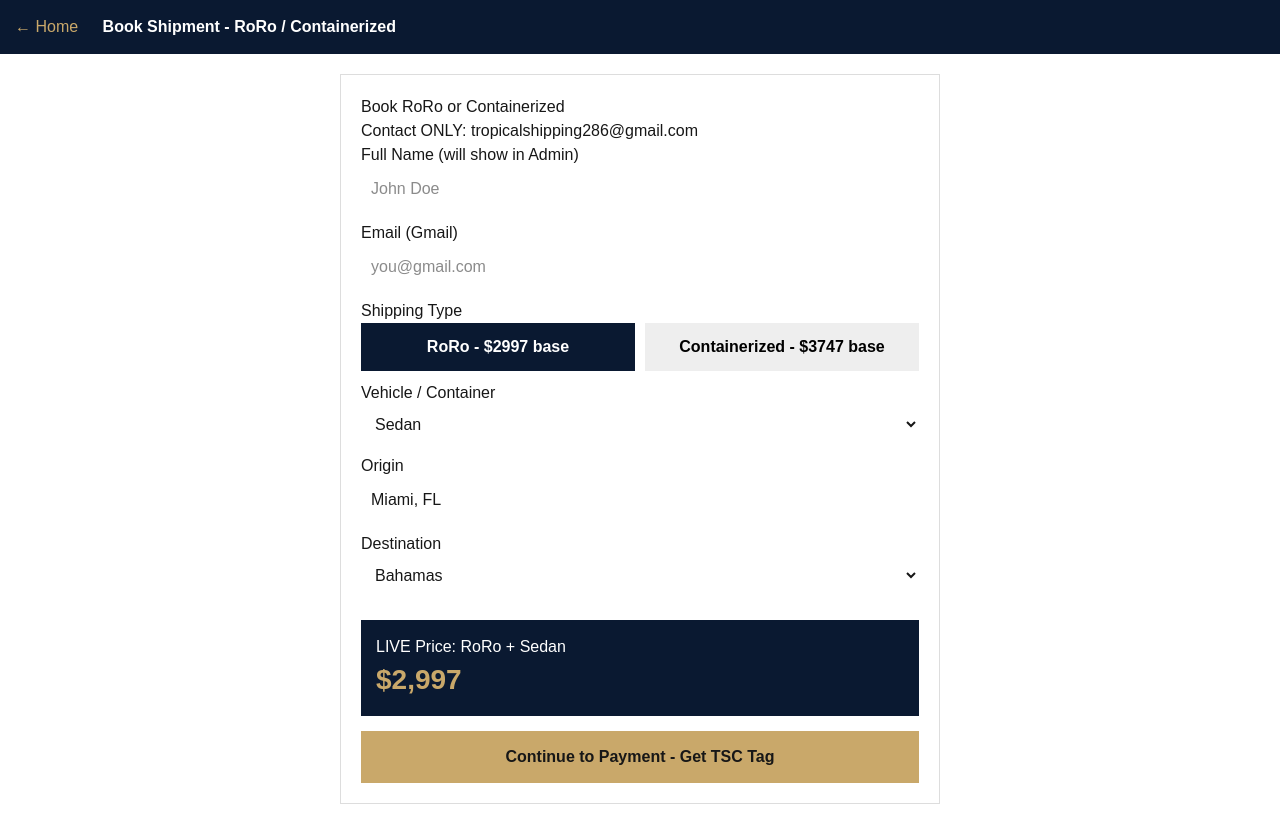
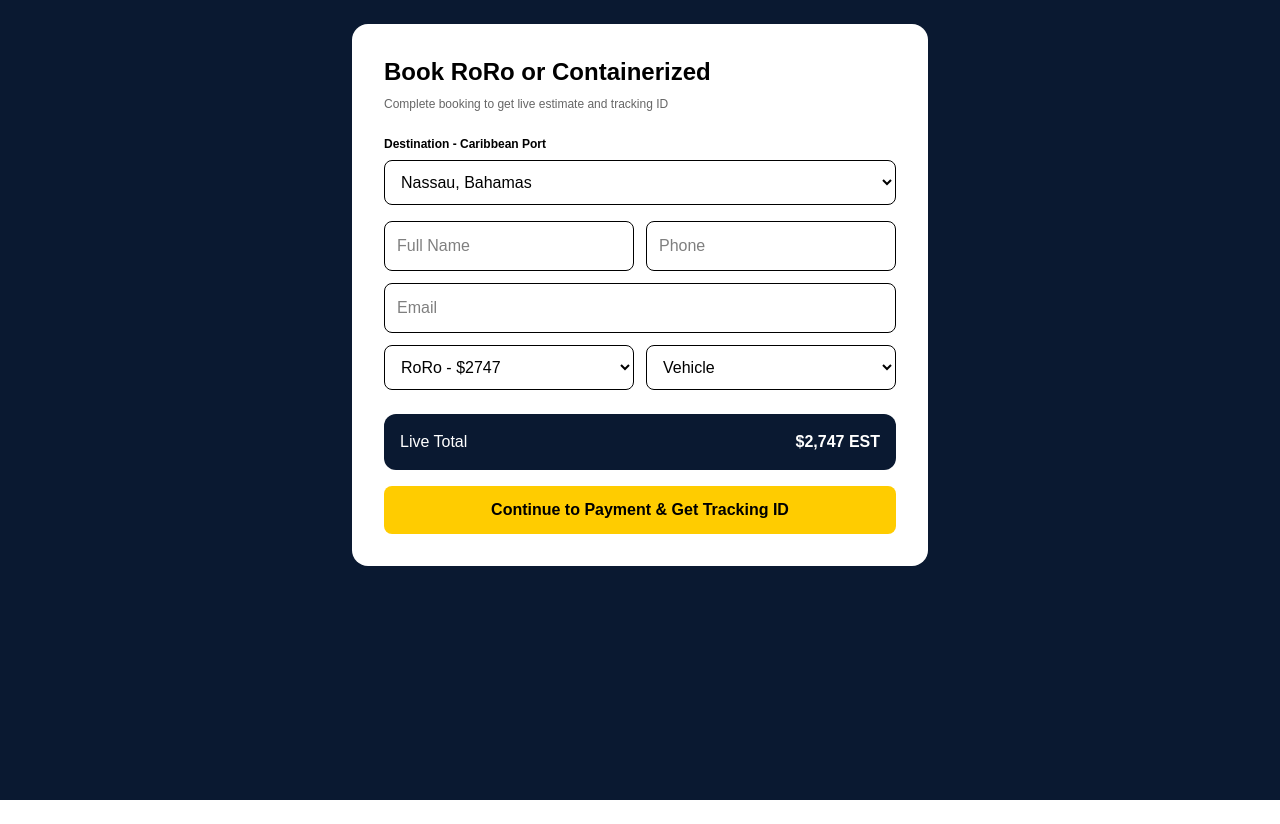
Before and after one commit to adeogunsolomon26-prog/tropical-shipping, a Next.js app: page /book in a window 1280 px wide. After the commit the page ends 800 px from the top, so only its background shows below. Built offline with nearby package versions, Linux system fonts and the light colour scheme.

Commit message:
PRO: 20 ports, clean payment no WhatsApp, pro tracking

```diff
--- a/src/app/book/page.tsx
+++ b/src/app/book/page.tsx
@@ -1,46 +1,41 @@
-"use client";
-import { useState } from "react";
+'use client'
+import { useState } from 'react'
+import { useRouter } from 'next/navigation'
+
+const PORTS = [
+"Nassau, Bahamas","Freeport, Bahamas","Kingston, Jamaica","Montego Bay, Jamaica","Port-au-Prince, Haiti","Santo Domingo, Dominican Republic","San Juan, Puerto Rico","St Thomas, USVI","St Croix, USVI","Road Town, Tortola BVI","St John's, Antigua","Bridgetown, Barbados","Port of Spain, Trinidad & Tobago","St George's, Grenada","Castries, St Lucia","Kingstown, St Vincent","Roseau, Dominica","Basseterre, St Kitts & Nevis","Providenciales, Turks & Caicos","Oranjestad, Aruba"
+]
+
 export default function Book(){
-const [type,setType]=useState("RoRo");
-const [vehicle,setVehicle]=useState("Sedan");
-const [name,setName]=useState("");
-const [email,setEmail]=useState("");
-const [origin,setOrigin]=useState("Miami, FL");
-const [dest,setDest]=useState("Bahamas");
-const base = type==="RoRo"? 2997 : 3747;
-const extra = vehicle==="SUV"?400:vehicle==="Truck"?800:vehicle==="Container 20ft"?0:vehicle==="Container 40ft"?1200:0;
-const total = base + extra;
-function submit(e:any){
-e.preventDefault();
-const code="TSC-"+Math.floor(100000+Math.random()*900000);
-const data={code,name,email,type,vehicle,origin,dest,amount:total,status:0,paid:false,date:new Date().toISOString()};
-const all=JSON.parse(localStorage.getItem("shipments")||"[]"); all.push(data); localStorage.setItem("shipments",JSON.stringify(all)); localStorage.setItem("lastCode",code);
-window.location.href="/payment?code="+code;
+  const router = useRouter()
+  const [dest, setDest] = useState(PORTS[0])
+  return (
+    <div className="min-h-screen bg-[#0a1931] p-6">
+      <div className="max-w-xl mx-auto bg-white rounded-2xl p-8 text-black">
+        <h1 className="text-2xl font-black">Book RoRo or Containerized</h1>
+        <p className="text-xs opacity-60 mt-2">Complete booking to get live estimate and tracking ID</p>
+
+        <label className="block mt-6 text-xs font-bold">Destination - Caribbean Port</label>
+        <select value={dest} onChange={e=>setDest(e.target.value)} className="w-full mt-2 p-3 border rounded-lg bg-white">
+          {PORTS.map(p=> <option key={p}>{p}</option>)}
+        </select>
+
+        <div className="grid grid-cols-2 gap-3 mt-4">
+          <input placeholder="Full Name" className="p-3 border rounded-lg" />
+          <input placeholder="Phone" className="p-3 border rounded-lg" />
+        </div>
+        <input placeholder="Email" className="w-full p-3 border rounded-lg mt-3" />
+        <div className="grid grid-cols-2 gap-3 mt-3">
+          <select className="p-3 border rounded-lg"><option>RoRo - $2747</option><option>Container 20ft - $4200</option><option>Container 40ft - $6200</option></select>
+          <select className="p-3 border rounded-lg"><option>Vehicle</option><option>Personal Effects</option><option>Commercial</option></select>
+        </div>
+
+        <div className="mt-6 bg-[#0a1931] text-white p-4 rounded-xl flex justify-between">
+          <span>Live Total</span><span className="font-black">$2,747 EST</span>
+        </div>
+
+        <button onClick={()=>router.push('/payment')} className="w-full mt-4 bg-[#ffcc00] py-3 font-black rounded-lg">Continue to Payment & Get Tracking ID</button>
+      </div>
+    </div>
+  )
 }
-return(<div>
-<header style={{background:"#0A1931",padding:15,color:"white"}}><a href="/" style={{color:"#C9A86A"}}>← Home</a> <span style={{marginLeft:20,fontWeight:"bold"}}>Book Shipment - RoRo / Containerized</span></header>
-<div style={{maxWidth:600,margin:"20px auto",padding:20,border:"1px solid #ddd"}}>
-<h2>Book RoRo or Containerized</h2>
-<p>Contact ONLY: tropicalshipping286@gmail.com</p>
-<form onSubmit={submit}>
-<label>Full Name (will show in Admin)</label><br/><input required value={name} onChange={e=>setName(e.target.value)} style={{width:"100%",padding:10,marginBottom:10}} placeholder="John Doe"/><br/>
-<label>Email (Gmail)</label><br/><input required type="email" value={email} onChange={e=>setEmail(e.target.value)} style={{width:"100%",padding:10,marginBottom:10}} placeholder="you@gmail.com"/><br/>
-<label>Shipping Type</label><br/>
-<div style={{display:"flex",gap:10,marginBottom:10}}>
-<button type="button" onClick={()=>setType("RoRo")} style={{flex:1,padding:12,background:type==="RoRo"?"#0A1931":"#eee",color:type==="RoRo"?"white":"black",border:"none",fontWeight:"bold"}}>RoRo - $2997 base</button>
-<button type="button" onClick={()=>setType("Containerized")} style={{flex:1,padding:12,background:type==="Containerized"?"#0A1931":"#eee",color:type==="Containerized"?"white":"black",border:"none",fontWeight:"bold"}}>Containerized - $3747 base</button>
-</div>
-<label>Vehicle / Container</label><br/>
-<select value={vehicle} onChange={e=>setVehicle(e.target.value)} style={{width:"100%",padding:10,marginBottom:10}}>
-<option>Sedan</option><option>SUV (+$400)</option><option>Truck (+$800)</option><option>Container 20ft</option><option>Container 40ft (+$1200)</option>
-</select><br/>
-<label>Origin</label><br/><input value={origin} onChange={e=>setOrigin(e.target.value)} style={{width:"100%",padding:10,marginBottom:10}}/><br/>
-<label>Destination</label><br/>
-<select value={dest} onChange={e=>setDest(e.target.value)} style={{width:"100%",padding:10,marginBottom:10}}>
-<option>Bahamas</option><option>Jamaica</option><option>Barbados</option><option>Trinidad</option><option>Guyana</option><option>Antigua</option>
-</select><br/>
-<div style={{background:"#0A1931",color:"white",padding:15,margin:"15px 0"}}><div>LIVE Price: {type} + {vehicle}</div><div style={{fontSize:28,fontWeight:"bold",color:"#C9A86A"}}>${total.toLocaleString()}</div></div>
-<button type="submit" style={{width:"100%",padding:14,background:"#C9A86A",border:"none",fontWeight:"bold",fontSize:16}}>Continue to Payment - Get TSC Tag</button>
-</form>
-</div>
-</div>)}
--- a/src/app/payment/page.tsx
+++ b/src/app/payment/page.tsx
@@ -1,42 +1,34 @@
-"use client";
-import { useEffect, useState } from "react";
 export default function Payment(){
-const [data,setData]=useState<any>(null);
-const [code,setCode]=useState("");
-useEffect(()=>{
-const p=new URLSearchParams(window.location.search).get("code")||localStorage.getItem("lastCode")||"";
-setCode(p);
-const all=JSON.parse(localStorage.getItem("shipments")||"[]");
-const f=all.find((s:any)=>s.code===p) || all[all.length-1];
-if(f) setData(f);
-},[]);
-function paid(){
-const all=JSON.parse(localStorage.getItem("shipments")||"[]");
-const idx=all.findIndex((s:any)=>s.code===code);
-if(idx>=0){all[idx].paid=true; all[idx].name=data.name; localStorage.setItem("shipments",JSON.stringify(all));}
-window.location.href="/thank-you?code="+code;
+  const methods = [
+    {name:"Bank Transfer", desc:"ACH / Wire - Recipient name shown in app"},
+    {name:"Zelle", desc:"Fast - Ask for Zelle Tag"},
+    {name:"Chime", desc:"Instant - Ask for Chime Tag"},
+    {name:"PayPal", desc:"Secure - Ask for PayPal Tag"},
+    {name:"CashApp", desc:"Instant - Ask for $Cashtag"},
+  ]
+  return (
+    <div className="min-h-screen bg-[#f5f5f5] p-6">
+      <div className="max-w-xl mx-auto">
+        <h1 className="text-2xl font-black text-black">Complete Payment</h1>
+        <p className="text-sm opacity-60 text-black mt-1">Your tracking ID will activate after payment confirmation.</p>
+
+        <div className="mt-6 space-y-3">
+          {methods.map(m=>(
+            <div key={m.name} className="bg-white p-4 rounded-xl border flex justify-between items-center">
+              <div><p className="font-bold text-black">{m.name}</p><p className="text-xs opacity-60 text-black">{m.desc}</p></div>
+              <span className="text-xs bg-black text-white px-3 py-1 rounded">Tag on Request</span>
+            </div>
+          ))}
+        </div>
+
+        <div className="mt-6 bg-white p-6 rounded-xl">
+          <h3 className="font-bold text-black">Message Support for Payment Tag</h3>
+          <input placeholder="Your Email" className="w-full mt-3 p-3 border rounded-lg text-black" />
+          <textarea placeholder="I need payment tag for TSC-VEH-001" className="w-full mt-3 p-3 border rounded-lg text-black" rows={3}></textarea>
+          <button className="w-full mt-3 bg-[#0a1931] text-white py-3 rounded-lg font-bold">Send Message</button>
+          <p className="text-[11px] opacity-50 text-black mt-3 text-center">Recipient name appears outside/in your banking app before you confirm. Do not share OTP.</p>
+        </div>
+      </div>
+    </div>
+  )
 }
-if(!data) return <div style={{padding:20}}>Loading... No booking found. <a href="/book">Book again</a></div>;
-return(<div>
-<header style={{background:"#0A1931",padding:15,color:"white"}}><a href="/" style={{color:"#C9A86A"}}>← Home</a> <span style={{marginLeft:20}}>Payment - ONLY Gmail</span></header>
-<div style={{maxWidth:600,margin:"20px auto",padding:20,border:"1px solid #ddd"}}>
-<h2>Payment for {data.code}</h2>
-<div style={{background:"#f9f9f9",padding:15,marginBottom:15}}>
-<p><b>Name:</b> {data.name} (saved to Admin)</p>
-<p><b>Type:</b> {data.type} - {data.vehicle}</p>
-<p><b>Route:</b> {data.origin} → {data.dest}</p>
-<p style={{fontSize:24,fontWeight:"bold"}}>Amount: ${data.amount.toLocaleString()}</p>
-<p style={{background:"#0A1931",color:"#C9A86A",padding:10,textAlign:"center",fontWeight:"bold"}}>TAG: {data.code}</p>
-</div>
-<div style={{border:"2px dashed #C9A86A",padding:15,marginBottom:15}}>
-<h3 style={{marginTop:0}}>Pay ONLY via Gmail:</h3>
-<p style={{fontSize:20,fontWeight:"bold"}}>tropicalshipping286@gmail.com</p>
-<p>Send payment confirmation + your TAG {data.code} to this Gmail ONLY. No WhatsApp.</p>
-<p>Include: Name, {data.type}, Vehicle: {data.vehicle}</p>
-<button onClick={()=>navigator.clipboard.writeText("tropicalshipping286@gmail.com")} style={{padding:8,background:"#eee",border:"1px solid #ccc"}}>Copy Gmail</button>
-</div>
-<button onClick={paid} style={{width:"100%",padding:16,background:"#0A1931",color:"white",border:"none",fontWeight:"bold",fontSize:16}}>I HAVE PAID - Confirm & Save My Name</button>
-<p style={{fontSize:12,color:"gray",marginTop:10}}>Clicking I HAVE PAID will save your name + RoRo/Container to Admin and show in tracking.</p>
-<div style={{marginTop:15,textAlign:"center"}}><a href={"/track?code="+code} style={{color:"#0A1931"}}>Track {data.code} - 0% to 100%</a></div>
-</div>
-</div>)}
--- a/src/app/track/page.tsx
+++ b/src/app/track/page.tsx
@@ -1,24 +1,25 @@
 'use client'
 import { useState } from 'react'
 
-export default function TrackPage() {
-  const [uploaded, setUploaded] = useState(false)
+export default function Track(){
+  const [file, setFile] = useState<File|null>(null)
   return (
     <div className="min-h-screen bg-[#0a1931] flex flex-col">
-      <div className="w-full h-[45vh] bg-black overflow-hidden">
-        <video autoPlay loop muted playsInline className="w-full h-full object-cover" style={{transform:'none'}}>
-          <source src="/ship-ocean.mp4" type="video/mp4" />
-        </video>
+      <div className="w-full h-[40vh] bg-black overflow-hidden">
+        <video autoPlay loop muted playsInline className="w-full h-full object-cover"><source src="/ship-ocean.mp4" /></video>
       </div>
-      <div className="flex-1 p-6 max-w-2xl mx-auto w-full">
-        <h1 className="text-white text-xl font-bold">Tracking: TSC-VEH-001</h1>
-        <div className="mt-6 h-2 bg-white/20 rounded-full overflow-hidden">
-          <div className="h-full bg-white w-[45%]"></div>
-        </div>
-        <div className="mt-8 bg-white rounded-xl p-6">
-          <h2 className="font-bold text-black">Please Upload: Import Permit</h2>
-          <input type="file" className="mt-4 w-full text-black" onChange={()=>setUploaded(true)} />
-          {uploaded && <p className="mt-4 text-green-600 font-bold">✓ Uploaded</p>}
+      <div className="max-w-xl mx-auto w-full p-6 -mt-12 relative">
+        <div className="bg-white rounded-2xl p-6 shadow-2xl">
+          <p className="text-xs font-bold opacity-50">TRACKING ID</p><h1 className="text-xl font-black">TSC-VEH-001</h1>
+          <div className="mt-4 h-2 bg-black/10 rounded-full"><div className="h-full bg-[#0a1931] w-[45%] rounded-full"></div></div>
+          <p className="mt-2 text-xs">In Transit - Miami Port</p>
+
+          <div className="mt-8 border-2 border-dashed rounded-xl p-8 text-center">
+            <p className="font-bold">Upload Import Permit</p><p className="text-xs opacity-60 mt-1">Required to clear customs at destination</p>
+            <input type="file" onChange={e=>setFile(e.target.files?.[0]||null)} className="hidden" id="f" />
+            <label htmlFor="f" className="mt-4 inline-block bg-[#0a1931] text-white px-6 py-2 rounded-lg text-sm cursor-pointer">{file? file.name : "Select Document"}</label>
+            {file && <p className="mt-3 text-xs text-green-600 font-bold">✓ Ready to submit - Document verified</p>}
+          </div>
         </div>
       </div>
     </div>
```
Also changed, not shown: src/app/page.tsx (+34 -15 lines).
